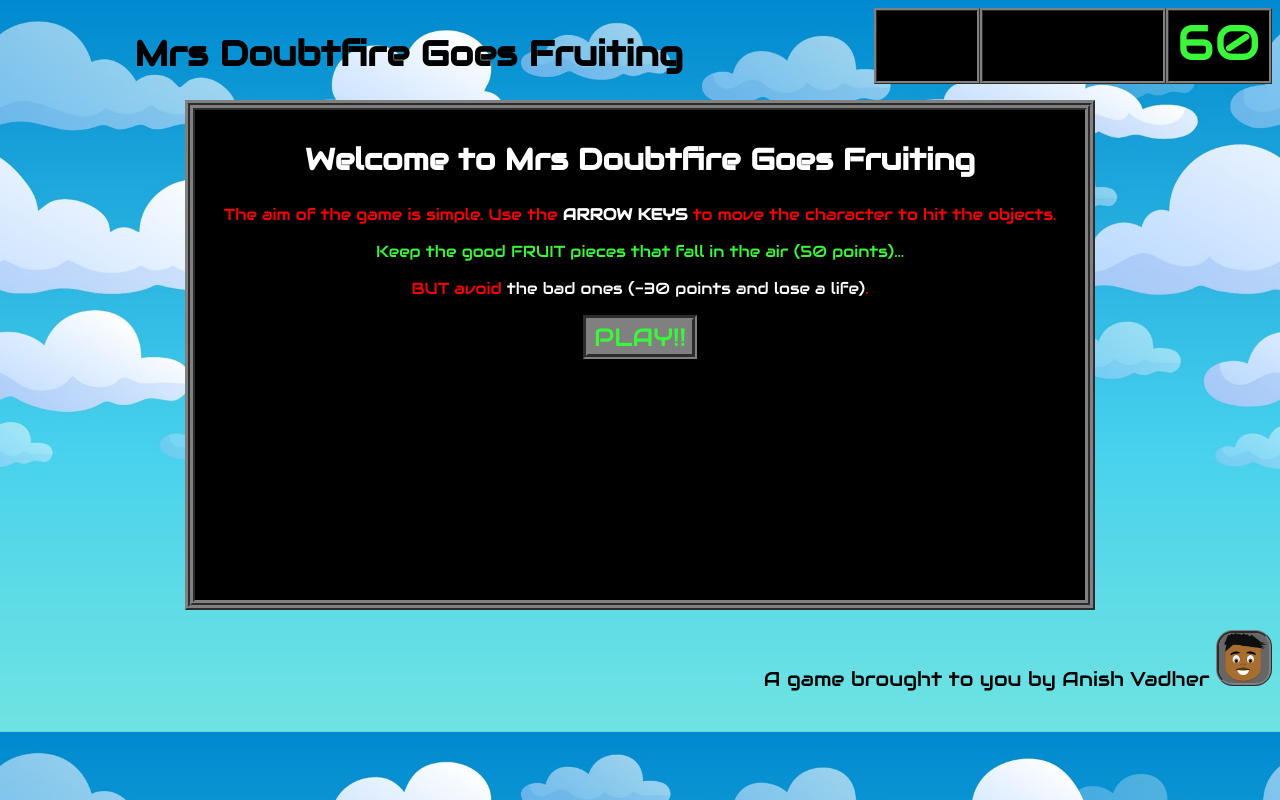
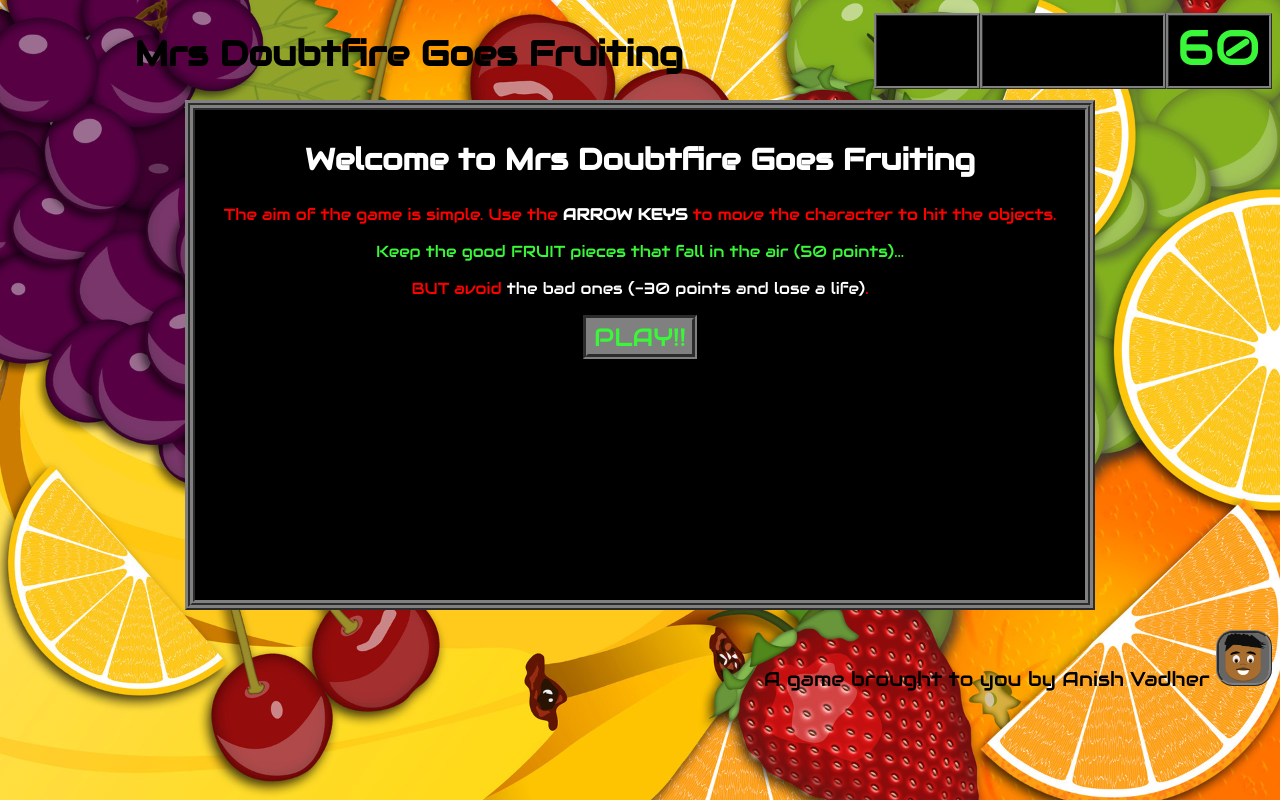
Before and after one commit to avadher510/project_1_mrs_doubtfire, a PHP site: page / in a window 1280 px wide. Run offline with PHP 8.4, Linux system fonts and the light colour scheme; some libraries are stand-ins or nearby versions.

Commit message:
background changed to suit theme and margin top added to features to display full items

```diff
--- a/css/styles.css
+++ b/css/styles.css
@@ -1,7 +1,7 @@
 /*General Page Styles*/
 
 body {
-  background: url(images/cartoon_sky_bg.jpg);
+  background: url(images/fruitwall.jpg);
   background-size: cover;
   text-align: left;
   box-sizing: border-box;
@@ -115,7 +115,7 @@ h2 {
 .features {
   display: inline-block;
   float: right;
-  margin: 0 auto;
+  margin-top: 5px;
   height: 70px;
   width: 100px;
   border: 3px ridge grey;
```
Also changed, not shown: css/images/fruitwall.jpg (added).
